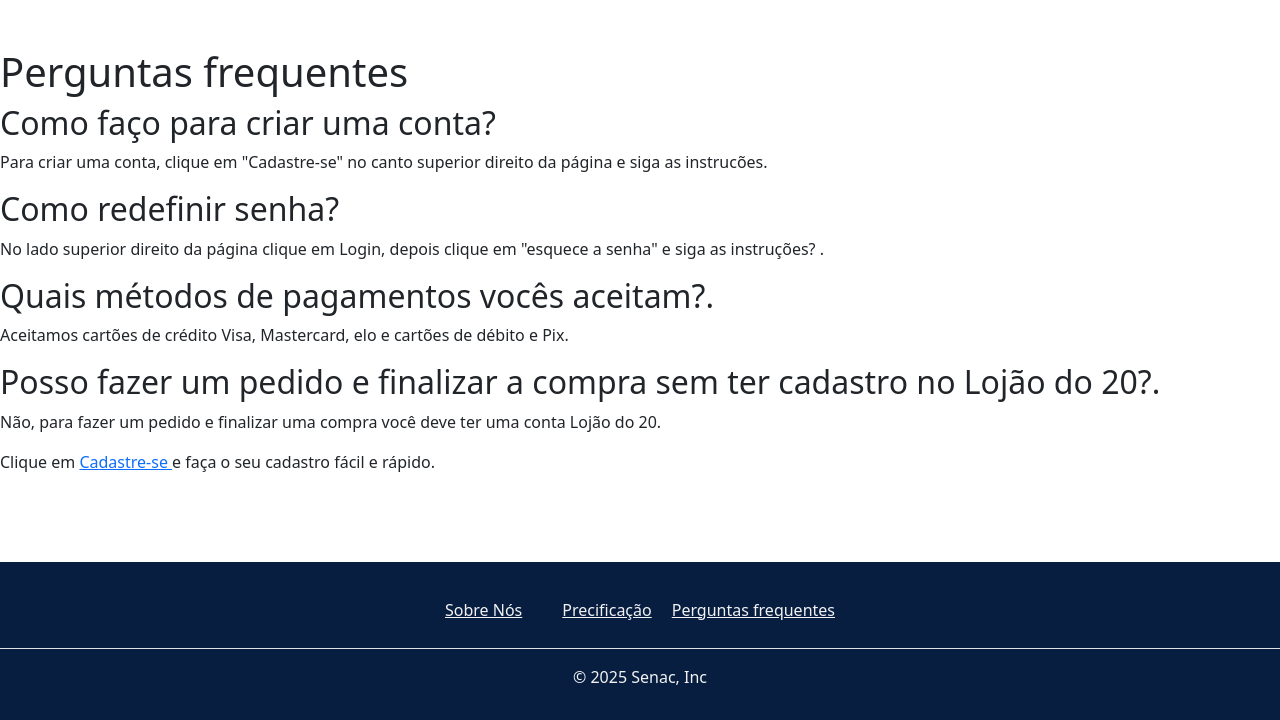
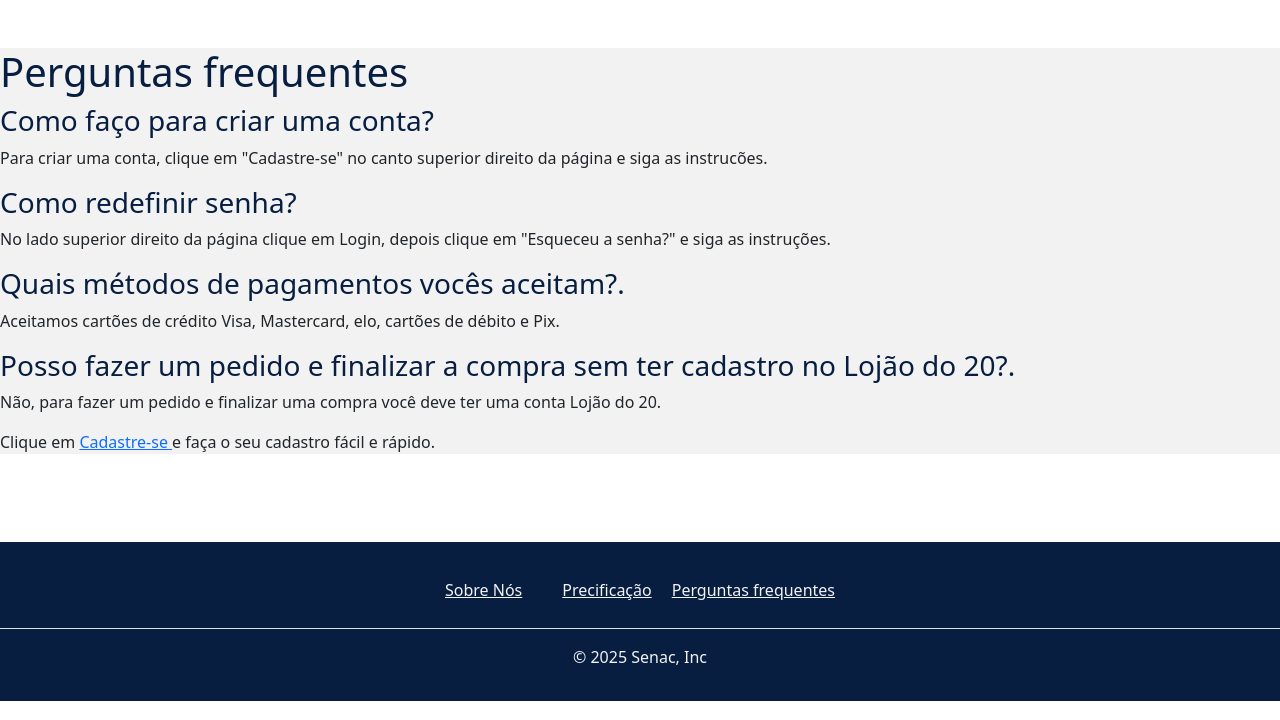
Before and after one commit to TheParousia/pi-2025.5.3, a Django app: page /info/faq/ in a window 1280 px wide. Shown: the part 195-915 px from the top of the page. Run offline with Django 5.2, Linux system fonts and the light colour scheme.

Commit message:
estilização com css e alterações
foi feita estilizações e alterações em algumas tegs

```diff
--- a/info/templates/faq.html
+++ b/info/templates/faq.html
@@ -1,48 +1,63 @@
 {% extends "base.html" %}
 {% block title %}Perguntas frequente (FAQ){% endblock %}
 {% block styles %}
+<style>
+    article {
+        background-color: #F2F2F2;
+    }
 
+    h1 {
+        color: #071E41;
+    }
+
+
+    h3 {
+
+        color: #071E41;
+    }
+</style>
 {% endblock %}
 {% block content %}
 <article>
-
+    <div class="conteiner">
         <h1>Perguntas frequentes</h1>
         <section>
             <header>
-                <h2>Como faço para criar uma conta?</h2>
+                <h3>Como faço para criar uma conta?</h3>
             </header>
             <p>Para criar uma conta, clique em "Cadastre-se" no canto superior direito da página e siga as instrucões.
             </p>
         </section>
         <section>
             <header>
-                <h2>Como redefinir senha?</h2>
+                <h3>Como redefinir senha?</h3>
             </header>
-            <p>No lado superior direito da página clique em Login, depois clique em "esquece a senha" e siga as
-                instruções? .</p>
+            <p>No lado superior direito da página clique em Login, depois clique em "Esqueceu a senha?" e siga as
+                instruções.</p>
         </section>
         <section>
             <header>
-                <h2>
+                <h3>
                     Quais métodos de pagamentos vocês aceitam?.
-                </h2>
+                </h3>
             </header>
             <p>
-                Aceitamos cartões de crédito Visa, Mastercard, elo e cartões de débito e Pix.
+                Aceitamos cartões de crédito Visa, Mastercard, elo, cartões de débito e Pix.
             </p>
         </section>
         <section>
             <header>
-                <h2>
+                <h3>
                     Posso fazer um pedido e finalizar a compra sem ter cadastro no Lojão do 20?.
-                </h2>
+                </h3>
             </header>
             <p>
                 Não, para fazer um pedido e finalizar uma compra você deve ter uma conta Lojão do 20.
             </p>
             <p>
-                Clique em <a href="" >Cadastre-se </a> e faça o seu cadastro fácil e rápido.
+                Clique em <a href="">Cadastre-se </a> e faça o seu cadastro fácil e rápido.
             </p>
         </section>
+    </div>
 </article>
 {% endblock %}
```
